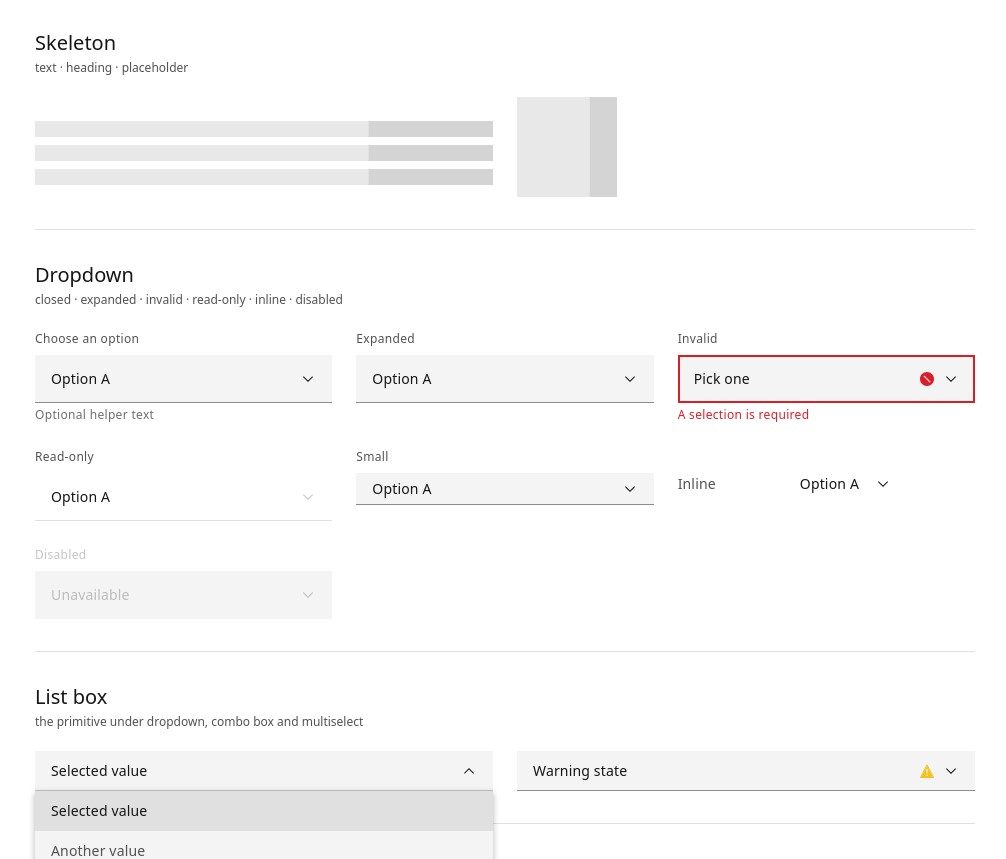
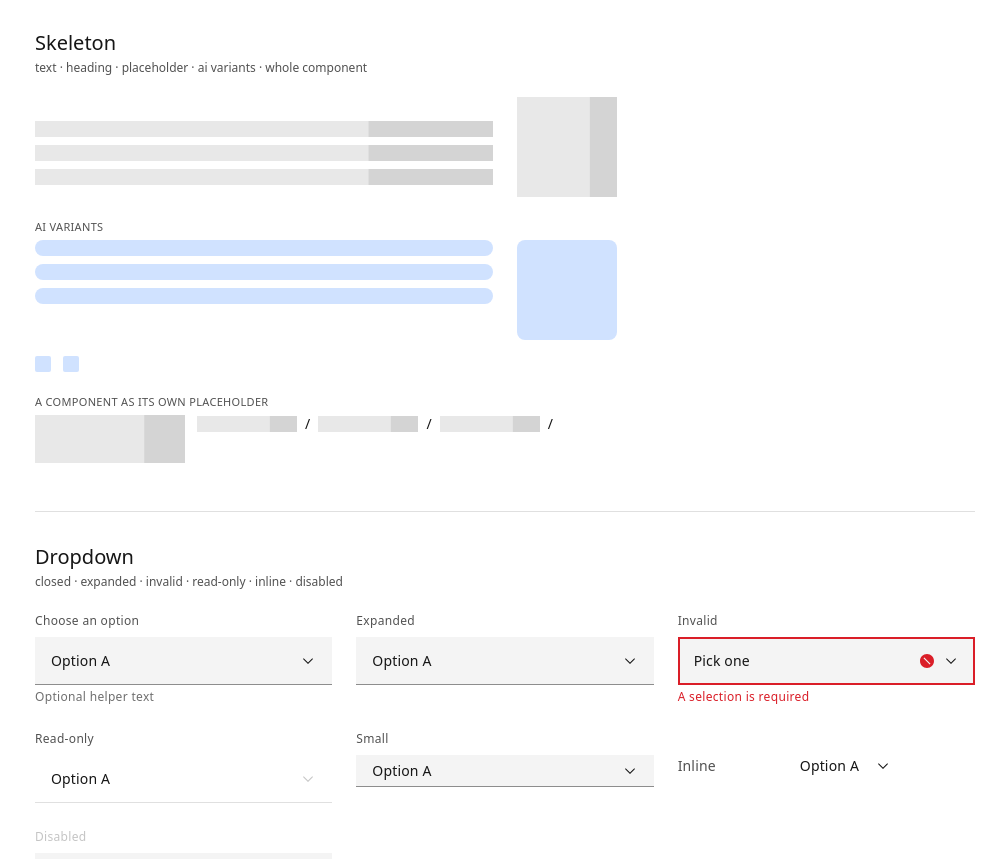
Before and after one commit to rux-sm/rux-ds, a website: page kitchen-sink.html in a window 1280 px wide. Shown: the part 10218-11077 px from the top of the page, without its empty margins (265-1271 px from the left). Drawn offline with Linux system fonts and the light colour scheme.

Commit message:
feat(sink): Finish skeleton at 7 of 7
Coverage 465 -> 469 of 720. skeleton-styles 3/7 -> 7/7, the first
component fully covered.

Two shapes were missing and both come straight from captures.

The AI variants are components-skeleton-aiskeleton--ai-skeleton-text,
--ai-skeleton-placeholder and --ai-skeleton-icon: a modifier beside the
plain class on an otherwise bare element. THESE ARE THE ONLY AI
CLASSES THIS SYSTEM CAN DEMO, and the fragment says so. Everywhere
else — data-table's --ai-label-row, modal's --decorator, the table
header label variants — the class is a hook for ai-label or slug, and
both are CUT in src/app.scss. Those stay unexercised on purpose rather
than by omission, which is the difference worth writing down.

`skeleton` bare is the whole-component form. components-button--skeleton
renders div.skeleton.btn and components-breadcrumb--skeleton puts it on
the breadcrumb root: it is not a shape of its own, it turns a real
component into its own placeholder. So it is demoed on borrowed hosts
rather than a bare div.

btn--lg went the way of text-input--md and dropdown--md — Carbon emits
a <component>--<size> class that @carbon/styles defines no rule for,
and check-classes rejects a class with no CSS behind it. Three times
now. The size that carries weight is layout--size-*.

Measured rather than eyeballed, because an empty box is what a broken
skeleton looks like: 13 skeleton elements, none under 2px in either
dimension, AI variants at #d0e2ff against the standard #e8e8e8.
check-a11y unchanged at 0 findings and 6 notes, check-rendered clean.

```diff
--- a/kitchen-sink.html
+++ b/kitchen-sink.html
@@ -2334,7 +2334,7 @@
 </section>
 
 <section class="ks-sec" id="skeleton">
-  <h2>Skeleton</h2><p>text · heading · placeholder</p>
+  <h2>Skeleton</h2><p>text · heading · placeholder · ai variants · whole component</p>
   <!-- PROVENANCE: rendered-dom · the --skeleton story on each host component
        (accordion, tag, slider, structuredlist and the rest), 2026-08-28 -->
   <!--
@@ -2352,6 +2352,42 @@
       <p class="rux--skeleton__text"></p>
     </div>
     <div class="rux--skeleton__placeholder"></div>
+  </div>
+
+  <!-- AI VARIANTS · components-skeleton-aiskeleton--ai-skeleton-text,
+       --ai-skeleton-placeholder and --ai-skeleton-icon. These are the ONLY AI
+       classes this system can demo: they are plain elements carrying a skeleton
+       modifier, owned by skeleton-styles and compiled. The AI classes elsewhere
+       — data-table's --ai-label-row, modal's --decorator, the table header
+       label variants — are hooks for the ai-label and slug components, and both
+       are CUT in src/app.scss, so those stay unexercised on purpose. -->
+  <div class="ks-label" style="margin-block-start:1.5rem">ai variants</div>
+  <div class="ks-grid">
+    <div>
+      <p class="rux--skeleton__text rux--skeleton__text--ai"></p>
+      <p class="rux--skeleton__text rux--skeleton__text--ai"></p>
+      <p class="rux--skeleton__text rux--skeleton__text--ai"></p>
+    </div>
+    <div class="rux--skeleton__placeholder rux--skeleton__placeholder--ai"></div>
+  </div>
+  <div class="ks-row" style="margin-block-start:1rem">
+    <div class="rux--skeleton__icon--ai rux--icon--skeleton"></div>
+    <div class="rux--skeleton__icon--ai rux--icon--skeleton"></div>
+  </div>
+
+  <!-- `skeleton` BARE is the whole-component form: components-button--skeleton
+       renders `div.skeleton.btn.btn--lg` and components-breadcrumb--skeleton
+       puts it on the breadcrumb root. It is not a shape of its own — it turns a
+       real component into its own placeholder, which is why it lives here on
+       borrowed hosts rather than on a bare div. -->
+  <div class="ks-label" style="margin-block-start:1.5rem">a component as its own placeholder</div>
+  <div class="ks-row">
+    <div class="rux--skeleton rux--btn rux--layout--size-lg"></div>
+    <div class="rux--breadcrumb rux--skeleton">
+      <div class="rux--breadcrumb-item"><span class="rux--link"></span></div>
+      <div class="rux--breadcrumb-item"><span class="rux--link"></span></div>
+      <div class="rux--breadcrumb-item"><span class="rux--link"></span></div>
+    </div>
   </div>
 </section>
 
```
Also changed, not shown: docs/coverage.json (+4 -4 lines), sink/skeleton.html (+37 -1 lines).
